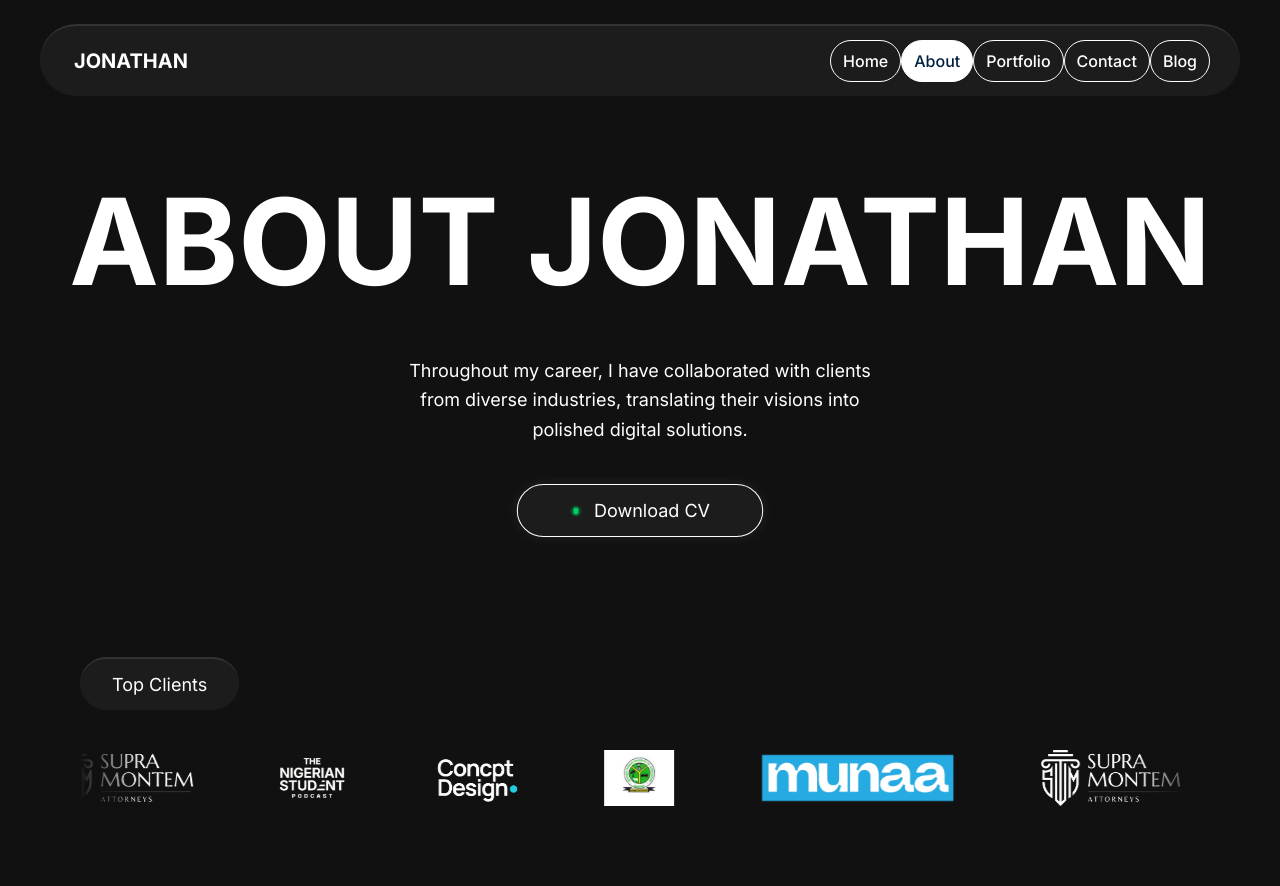
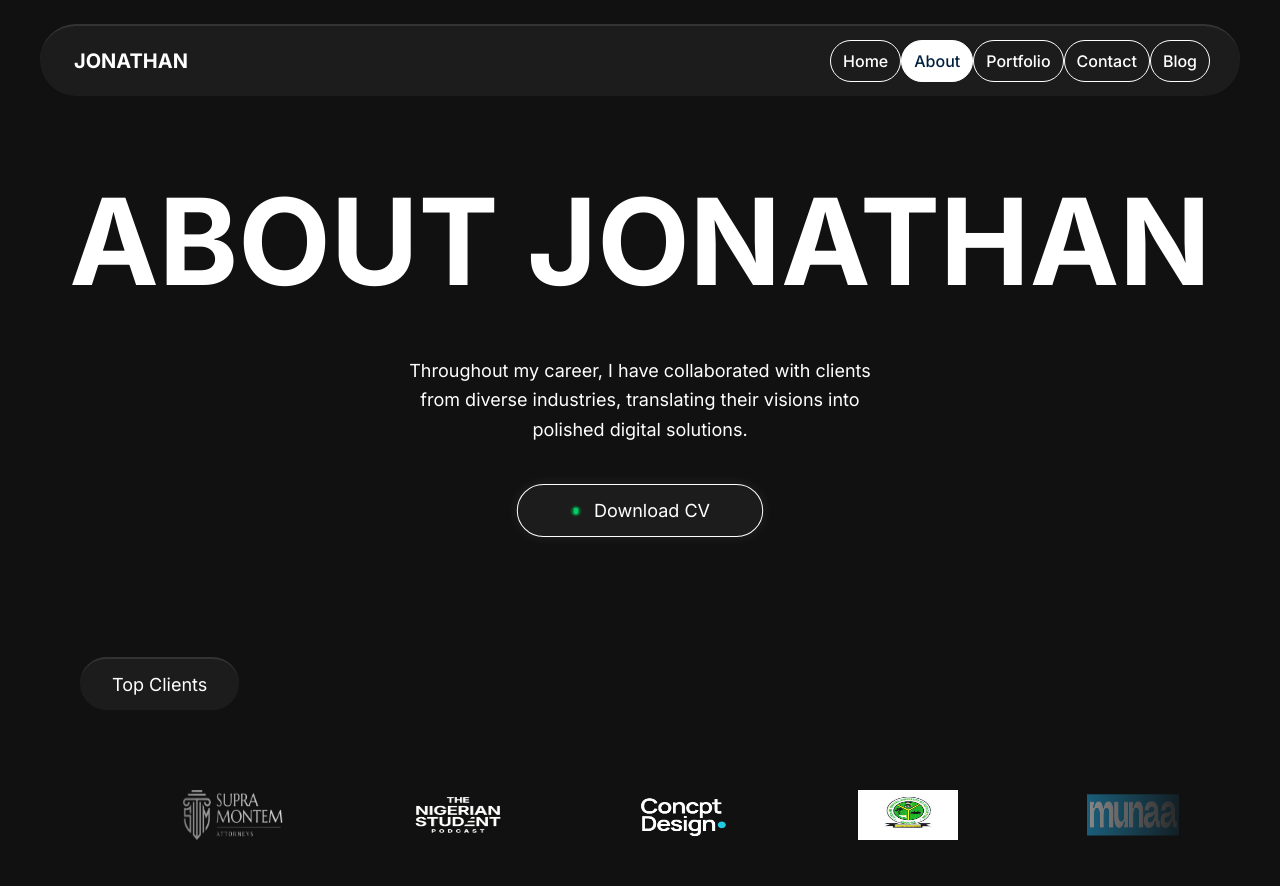
Before and after one commit to Cyberod/Portfolio, a React (Vite) app in the folder Portfolio/: page /about in a window 1280 px wide. Shown: the top 886 px of the page. Built offline with nearby package versions, Linux system fonts and the light colour scheme.

Commit message:
fixed logo scroller and contact form

```diff
--- a/Portfolio/package.json
+++ b/Portfolio/package.json
@@ -10,12 +10,13 @@
     "preview": "vite preview"
   },
   "dependencies": {
+    "@formspark/use-formspark": "^0.1.42",
     "@tailwindcss/vite": "^4.1.14",
     "react": "^19.1.1",
     "react-dom": "^19.1.1",
     "react-router-dom": "^7.9.3",
     "tailwindcss": "^4.1.14",
-   "vite": "^7.1.7"
+    "vite": "^7.1.7"
   },
   "devDependencies": {
     "@eslint/js": "^9.36.0",
@@ -26,6 +27,5 @@
     "eslint-plugin-react-hooks": "^5.2.0",
     "eslint-plugin-react-refresh": "^0.4.22",
     "globals": "^16.4.0"
-
   }
 }
--- a/Portfolio/src/components/TopClients.jsx
+++ b/Portfolio/src/components/TopClients.jsx
@@ -6,7 +6,7 @@ export default function TopClients() {
     { src: "/munaa.png", alt: "Client 2" },
     { src: "/SupraMontem.png", alt: "Client 3" },
     { src: "/NSP.png", alt: "Client 4" },
-    { src: "/concpt.png", alt: "Client 3" }
+    { src: "/concpt.png", alt: "Client 5" }
 
   ];
 
@@ -20,49 +20,16 @@ export default function TopClients() {
       </div>
 
       {/* Client Logos Container */}
-      <div className="relative w-full mt-10">
-        {/* The actual scrolling container with overflow hidden */}
-        <div className="w-full overflow-hidden container">
-          <div className="absolute top-0 bottom-0 left-0 w-16 bg-gradient-to-r from-background-primary to-transparent pointer-events-none z-10" />
-          <div className="absolute top-0 bottom-0 right-0 w-16 bg-gradient-to-l from-background-primary to-transparent pointer-events-none z-10" />
-
-
-          <div className="flex gap-8 md:gap-16 lg:gap-20 animate-slide">
-            {[...logos, ...logos].map((logo, index) => (
-              <img
-                key={index}
-                src={logo.src}
-                alt={logo.alt}
-                // Ensure images don't stretch and are styled correctly
-                className="h-12 lg:h-14 object-contain flex-shrink-0"
-              />
-            ))}
-          </div>
-        </div>
+      <div className="wrapper">
+        {Array.from({ length: 8 }, (_, i) => (
+          <img
+            key={i}
+            src={logos[i % logos.length].src}
+            alt={logos[i % logos.length].alt}
+            className={`item item${i + 1}`}
+          />
+        ))}
       </div>
-
-      <style jsx>{`
-        /*
-          Keyframe explanation:
-          To loop seamlessly, the total width of the *first set* of logos needs to be
-          exactly the amount translated (translateX(-100%)).
-          The JSX renders two sets of logos side-by-side. When the first set leaves the view,
-          the second set takes its place, and the animation resets instantly.
-        */
-        @keyframes slide {
-          0% { transform: translateX(0); }
-          100% { transform: translateX(-100%); }
-        }
-        .animate-slide {
-          animation: slide 15s linear infinite; /* Increased duration for smoother slide */
-          /* Ensure the combined width is enough to hold both sets of logos without wrapping */
-          display: flex;
-          width: fit-content;
-        }
-        .animate-slide:hover {
-          animation-play-state: paused;
-        }
-      `}</style>
     </section>
   );
 }
--- a/Portfolio/src/index.css
+++ b/Portfolio/src/index.css
@@ -146,3 +146,74 @@ body {
   background-color: rgba(255, 255, 255, 0.1);
   box-shadow: 0 -4px 8px rgba(255, 255, 255, 0.1);
 }
+
+
+
+/* LOGO SCROLLER */
+
+
+.wrapper {
+  width: 100%;
+  max-width: 1536px;
+  margin-inline: auto;
+  position: relative;
+  height: 50px;
+  margin-top: 5rem;
+  overflow: hidden;
+  mask-image: linear-gradient(
+    to right,
+    rgba(0, 0, 0, 0),
+    rgba(0, 0, 0, 1) 20%,
+    rgba(0, 0, 0, 1) 80%,
+    rgba(0, 0, 0, 0)
+  );
+}
+
+@keyframes scrollLeft {
+  to {
+    left: -200px;
+  }
+}
+
+.item {
+  width: 100px;
+  height: 50px;
+  position: absolute;
+  left: max(calc(200px * 8), 100%);
+  animation-name: scrollLeft;
+  animation-duration: 30s;
+  animation-timing-function: linear;
+  animation-iteration-count: infinite;
+}
+
+.item1 {
+  animation-delay: calc(30s / 8 * (8 - 1) * -1);
+}
+
+.item2 {
+  animation-delay: calc(30s / 8 * (8 - 2) * -1);
+}
+
+.item3 {
+  animation-delay: calc(30s / 8 * (8 - 3) * -1);
+}
+
+.item4 {
+  animation-delay: calc(30s / 8 * (8 - 4) * -1);
+}
+
+.item5 {
+  animation-delay: calc(30s / 8 * (8 - 5) * -1);
+}
+
+.item6 {
+  animation-delay: calc(30s / 8 * (8 - 6) * -1);
+}
+
+.item7 {
+  animation-delay: calc(30s / 8 * (8 - 7) * -1);
+}
+
+.item8 {
+  animation-delay: calc(30s / 8 * (8 - 8) * -1);
+}
--- a/Portfolio/src/pages/Contact.jsx
+++ b/Portfolio/src/pages/Contact.jsx
@@ -1,4 +1,5 @@
-import { useState, useRef } from 'react';
+import { useState } from 'react';
+import { useFormspark } from '@formspark/use-formspark';
 import Cta from "../components/Cta";
 import Footer from "../components/Footer";
 import SectionHeader from "../components/SectionHeader";
@@ -8,8 +9,9 @@ export default function Contact() {
     const [formData, setFormData] = useState({ name: '', email: '', message: '' });
     const [errors, setErrors] = useState({});
     const [success, setSuccess] = useState(false);
-    const [loading, setLoading] = useState(false);
-    const formRef = useRef();
+    const [submit, submitting] = useFormspark({
+        formId: "xkg0g63jY",
+    });
 
     const handleChange = (e) => {
         const { name, value } = e.target;
@@ -34,23 +36,13 @@ export default function Contact() {
         if (Object.keys(validationErrors).length > 0) {
             setErrors(validationErrors);
         } else {
-            setLoading(true);
             try {
-                const response = await fetch('https://submit-form.com/xkg0g63jY', {
-                    method: 'POST',
-                    body: new FormData(formRef.current),
-                });
-                if (response.ok) {
-                    setSuccess(true);
-                    setFormData({ name: '', email: '', message: '' });
-                    setTimeout(() => setSuccess(false), 5000);
-                } else {
-                    alert('Failed to send message. Please try again.');
-                }
+                await submit(formData);
+                setSuccess(true);
+                setFormData({ name: '', email: '', message: '' });
+                setTimeout(() => setSuccess(false), 5000);
             } catch (error) {
-                alert('Error sending message. Please try again.');
-            } finally {
-                setLoading(false);
+                alert('Failed to send message. Please try again.');
             }
         }
     };
@@ -97,7 +89,7 @@ export default function Contact() {
                         <SectionHeader title="Lets Collaborate" />
                         </div>
 
-                        <form ref={formRef} onSubmit={handleSubmit} className="w-full flex flex-col gap-6 font-inter">
+                        <form onSubmit={handleSubmit} className="w-full flex flex-col gap-6 font-inter">
 
                             {/* Success Notification */}
                             {success && (
@@ -167,10 +159,10 @@ export default function Contact() {
                             {/* Submit Button */}
                             <button
                             type="submit"
-                            disabled={loading}
+                            disabled={submitting}
                             className="mt-4 w-full px-8 py-3 rounded-full bg-primary-light text-background-primary font-semibold hover:bg-primary-light/80 transition disabled:opacity-50 disabled:cursor-not-allowed"
                             >
-                            {loading ? 'Sending...' : 'Send Message'}
+                            {submitting ? 'Sending...' : 'Send Message'}
                             </button>
                         </form>
 
```
Also changed, not shown: 1 other file (tests, documents, lock files or other folders).
